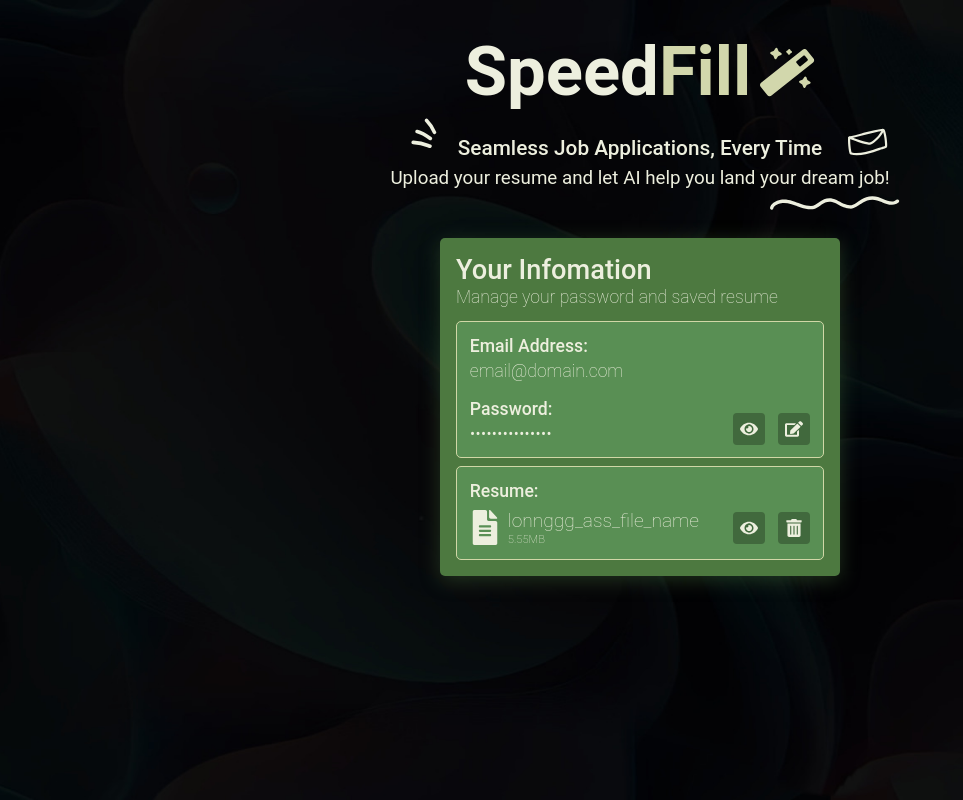
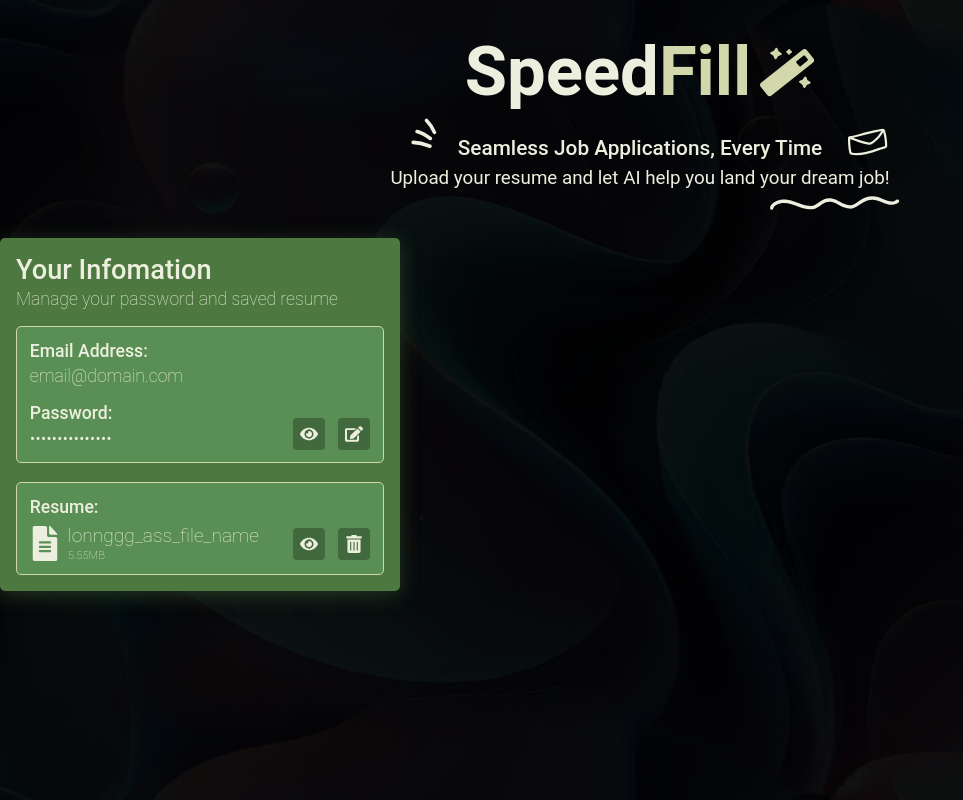
Before and after one commit to charlesphu/SpeedFill, a Next.js app: page /dashboard in a window 1280 px wide. Shown: the whole page, without its empty margins (0-963 px from the left). Built offline with nearby package versions, Linux system fonts and the light colour scheme; what @mui/material-nextjs would draw is missing.

Commit message:
Fix Container component auto flex and alignment

```diff
--- a/src/app/components/Container.js
+++ b/src/app/components/Container.js
@@ -10,21 +10,26 @@ const Container = ({ title, subtitle, sx, children }) => {
         padding: "1rem",
         borderRadius: "5px",
 
+        maxWidth: "sm",
         width: "100%",
+
         display: "flex",
         flexDirection: "column",
-        justifyContent: "center",
-        gap: "0.5rem",
+        justifyContent: "top",
 
-        mx: "auto",
-        maxWidth: "sm",
+        gap: "1.2rem",
+        alignSelf: "flex-start",
 
         ...sx,
       }}>
       <Typography variant="h4" color="title">
         {title}
       </Typography>
-      <Typography variant="subtitle1" color="title" marginTop="-0.8rem">
+      <Typography
+        variant="subtitle1"
+        color="title"
+        marginTop="-1.4rem"
+        marginBottom="-0.5rem">
         {subtitle}
       </Typography>
       {children}
```
